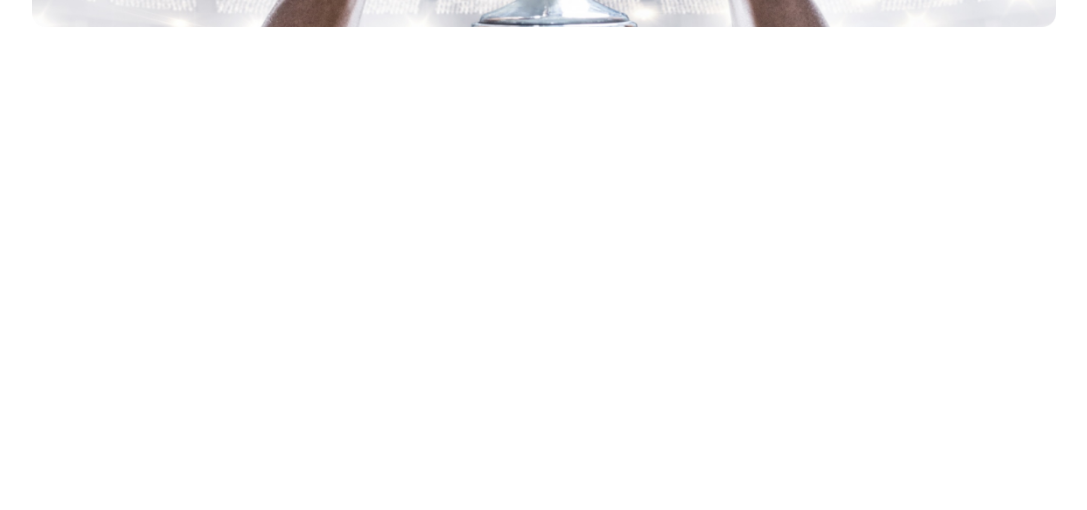
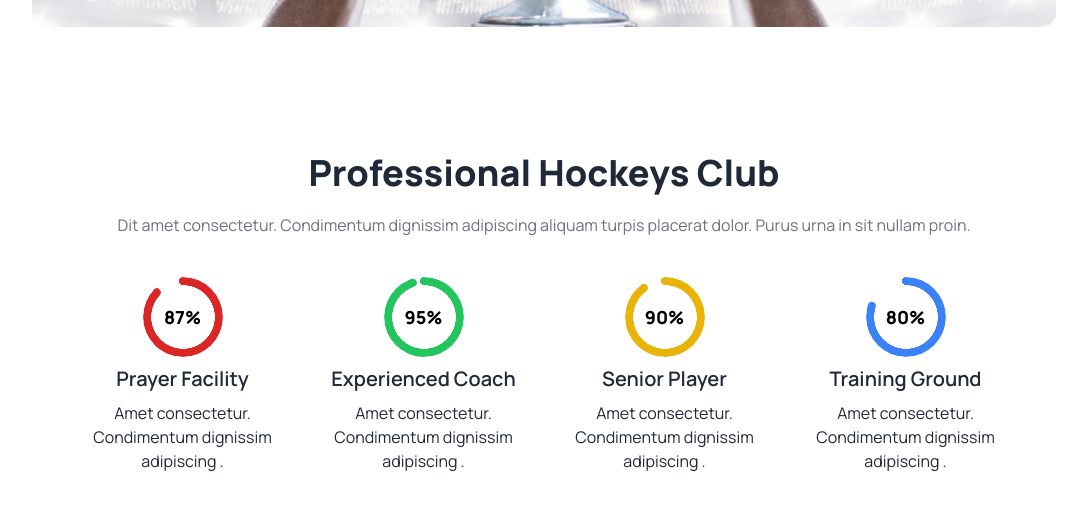
Before and after one commit to SifatSararChistee/hockey-project, a plain HTML site: page index.html in a window 1280 px wide. Shown: the part 574-1084 px from the top of the page, without its empty margins (96-1183 px from the left). Before the commit the page ends 800 px from the top, so only its background shows below. Drawn offline with nearby package versions, Linux system fonts and the light colour scheme.

Commit message:
added hockey club

```diff
--- a/index.html
+++ b/index.html
@@ -145,7 +145,37 @@
         </div>
       </section>
     </header>
-    <main></main>
+    <main>
+        <!-- *hockey club section -->
+         <section class="max-w-screen-lg mx-auto mt-6 lg:mt-20 p-10">
+            <h1 class="text-4xl font-extrabold mb-5 text-center">
+                Professional Hockeys Club
+            </h1>
+            <p class="text-base font-normal mb-10 text-center text-gray-500">Dit amet consectetur. Condimentum dignissim adipiscing aliquam turpis placerat dolor. Purus urna in sit nullam proin. </p>
+            <div class="grid grid-cols-1 lg:grid-cols-4  md:grid-cols-2 gap-5">
+                <div class="space-y-2 flex flex-col justify-center items-center">
+                    <div class="radial-progress text-red-600 font-extrabold" style="--value:87;" role="progressbar"><span class="text-black text-lg font-extrabold">87%</span></div>
+                    <h3 class="text-xl font-semibold">Prayer Facility</h3>
+                    <p class="text-base font-normal text-center">Amet consectetur. Condimentum dignissim adipiscing .</p>
+                </div>
+                <div class="space-y-2  flex flex-col justify-center items-center">
+                    <div class="radial-progress text-green-500 font-extrabold" style="--value:95;" role="progressbar"><span class="text-black text-lg font-extrabold">95%</span></div>
+                    <h3 class="text-xl font-semibold">Experienced Coach</h3>
+                    <p class="text-base font-normal text-center">Amet consectetur. Condimentum dignissim adipiscing .</p>
+                </div>
+                <div class="space-y-2  flex flex-col justify-center items-center">
+                    <div class="radial-progress text-yellow-500 font-extrabold" style="--value:90;" role="progressbar"><span class="text-black text-lg font-extrabold">90%</span></div>
+                    <h3 class="text-xl font-semibold">Senior Player</h3>
+                    <p class="text-base font-normal text-center">Amet consectetur. Condimentum dignissim adipiscing .</p>
+                </div>
+                <div class="space-y-2  flex flex-col justify-center items-center">
+                    <div class="radial-progress text-blue-500 font-extrabold" style="--value:80;" role="progressbar"><span class="text-black text-lg font-extrabold">80%</span></div>
+                    <h3 class="text-xl font-semibold">Training Ground</h3>
+                    <p class="text-base font-normal text-center">Amet consectetur. Condimentum dignissim adipiscing .</p>
+                </div>
+            </div>
+         </section>
+    </main>
     <footer></footer>
   </body>
 </html>
```
